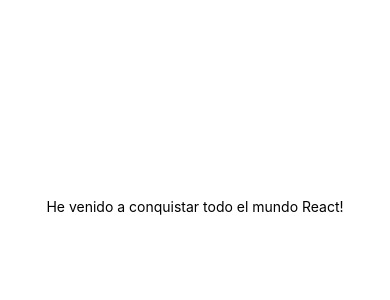
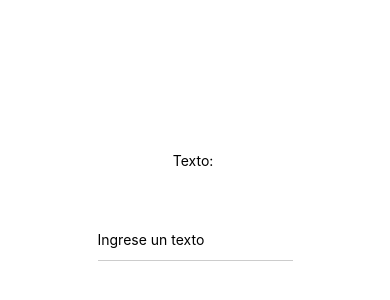
Before and after one commit to HDS2904/learning-react-native, a React Native app: screen / in a window 390 px wide. Shown: the part 216-516 px from the top of the page. Built offline with nearby package versions, Linux system fonts and the light colour scheme.

Commit message:
TextInput

```diff
--- a/App.js
+++ b/App.js
@@ -1,17 +1,29 @@
-import { StatusBar } from 'expo-status-bar';
-import React from 'react';
-import { StyleSheet, Text, View } from 'react-native';
+import React, { useState } from 'react';
+import { StyleSheet, Text, TextInput, View } from 'react-native';
 
 export default function App() {
+	const [newText, setNewText] = useState('');
   return (
     <View style={styles.container}>
-      <Text>He venido a conquistar todo el mundo React!</Text>
-      <StatusBar style="auto" />
+      <Text>Texto: {newText}</Text>
+      <TextInput
+				style={styles.input}
+				placeholder = 'Ingrese un texto'
+				onChangeText={i => setNewText(i)}
+				defaultValue = {newText}
+			/>
     </View>
   );
 }
 
 const styles = StyleSheet.create({
+	input: {
+		marginTop: 50,
+		height: 42,
+		borderBottomColor: '#ccc',
+		borderBottomWidth: 1,
+		width: '50%'
+	},
   container: {
     flex: 1,
     backgroundColor: '#fff',
```
